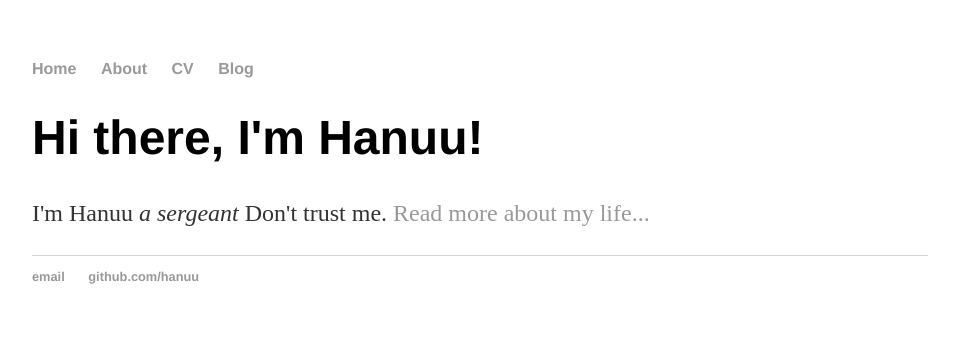
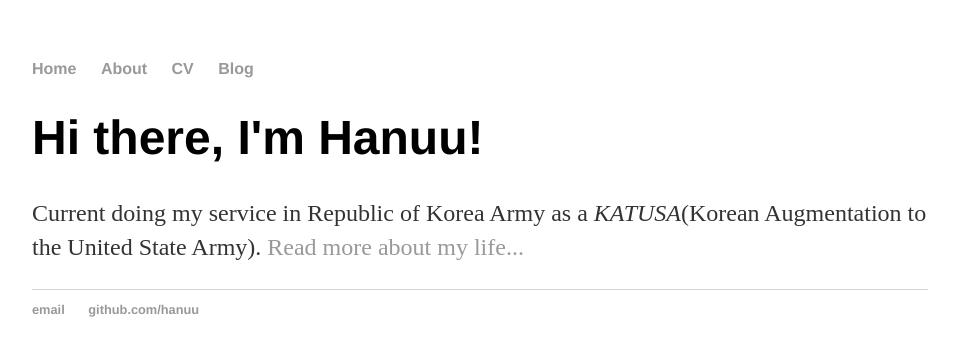
Before and after one commit to Hanuu/Hanuu.github.io, a Jekyll site: the page built from index.html, in a window 1280 px wide. Shown: the top 356 px of the page, without its empty margins (160-1119 px from the left). Built offline with Jekyll 4.4.1, drawn with Linux system fonts in a browser that asks for light colours.

Commit message:
fixing homepage

```diff
--- a/index.html
+++ b/index.html
@@ -4,5 +4,5 @@ title: Hanuu
 ---
 <div class="blurb">
 	<h1>Hi there, I'm Hanuu!</h1>
-	<p>I'm Hanuu <em>a sergeant</em> Don't trust me. <a href="/about">Read more about my life...</a></p>
+	<p>Current doing my service in Republic of Korea Army as a <em>KATUSA</em>(Korean Augmentation to the United State Army). <a href="/about">Read more about my life...</a></p>
 </div><!-- /.blurb -->
```
